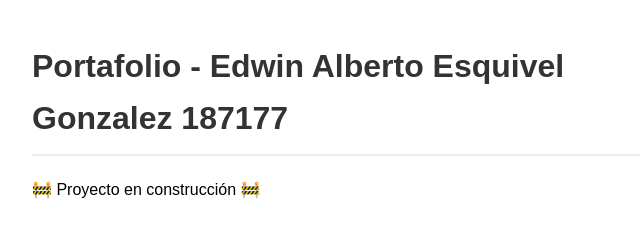
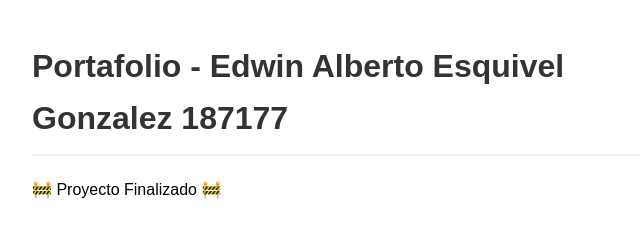
Before and after one commit to EdwinEsquiveI/EdwinEsquiveI.github.io, a plain HTML site: page index.html in a window 1280 px wide. Shown: the top 241 px of the page, 208-848 px from the left. Drawn offline with Linux system fonts and the light colour scheme.

Commit message:
Update index.html

```diff
--- a/index.html
+++ b/index.html
@@ -60,7 +60,7 @@
     <div class="header-container">
         <div>
             <h1>Portafolio - Edwin Alberto Esquivel Gonzalez 187177</h1>
-            <p>🚧 Proyecto en construcción 🚧</p>
+            <p>🚧 Proyecto Finalizado 🚧</p>
         </div>
         <div class="foto-perfil">
             <img src="actividades3pa\WhatsApp Image 2025-05-20 at 2.40.26 PM.jpeg" alt="Foto de perfil" class="foto-perfil">
```
